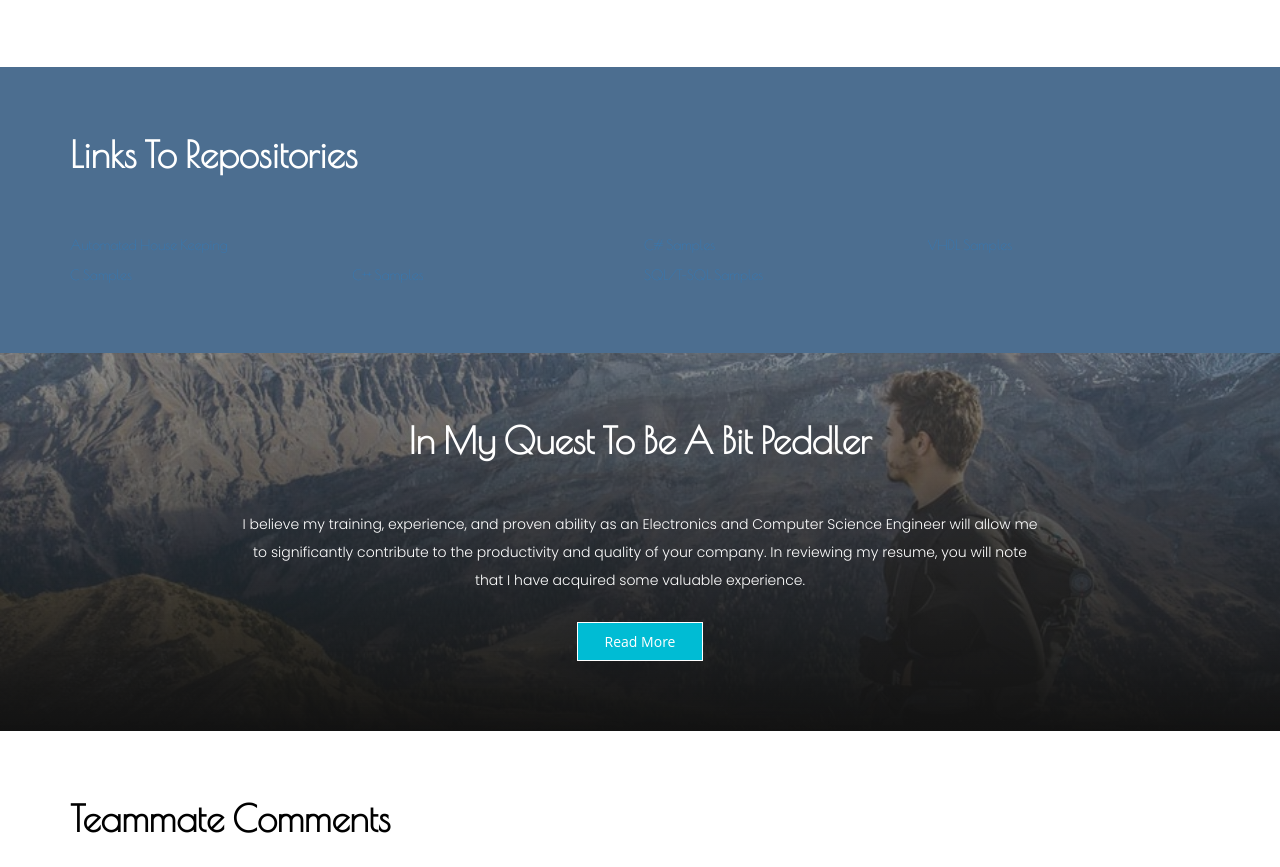
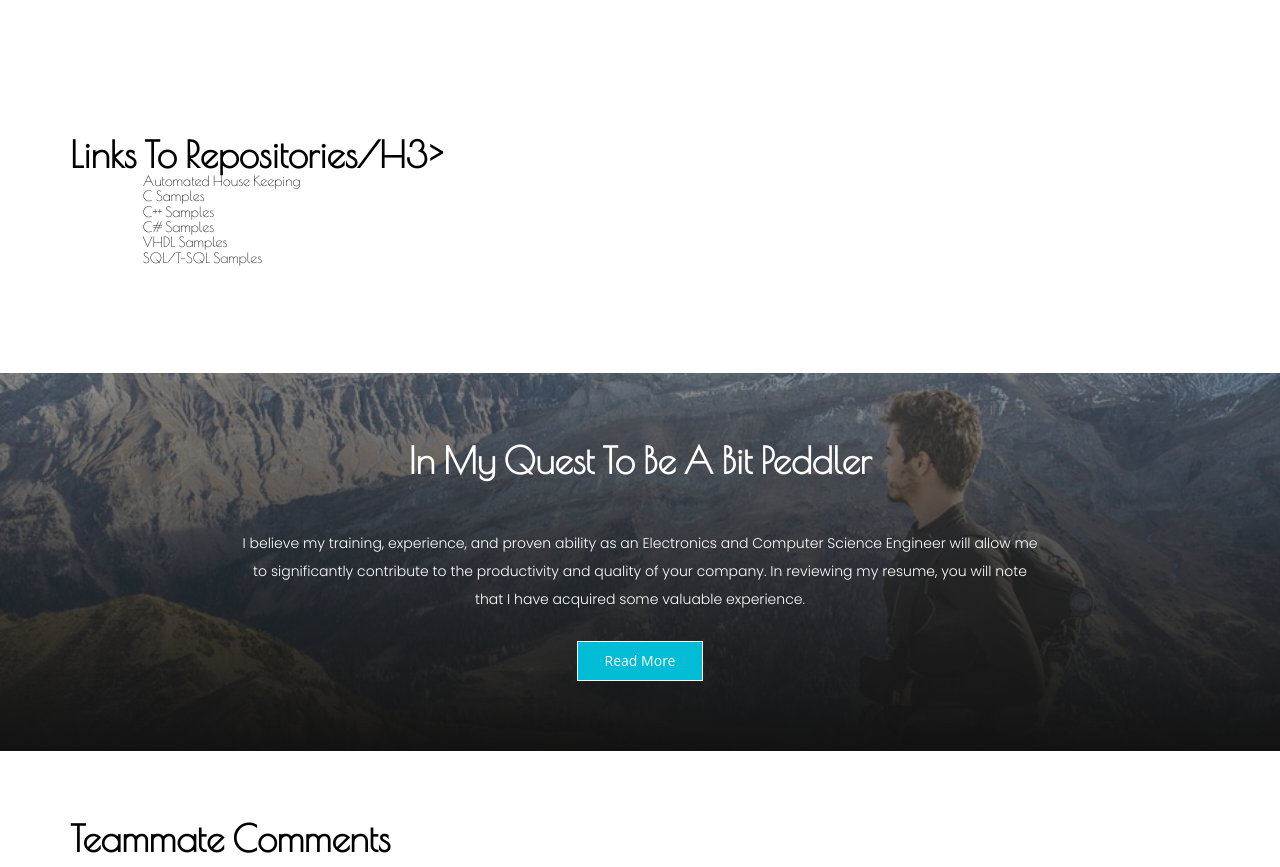
Before and after one commit to ronaldrespinoza/ronaldrespinoza.github.io, a plain HTML site: page index.html in a window 1280 px wide. Shown: the part 1040-1907 px from the top of the page. Drawn offline with nearby package versions, Linux system fonts and the light colour scheme.

Commit message:
changed gallery
updated gallery section to use CSS classes from about

```diff
--- a/index.html
+++ b/index.html
@@ -128,67 +128,25 @@ Smartphone Compatible web template, free webdesigns for Nokia, Samsung, LG, Sony
 </div>
 <!-- about -->
 <!-- gallery -->
-<div class="gallery_wthree" id="gallery">
-  <div class="container">
-    <h3 class="title">Links to Repositories</h3>
-    <div class="gallery_grid agileits_w3layouts">
-        <div class="col-md-6 col-sm-6 col-xs-6 grid-1 grid-c grid_w3l">
-        <div class="grid-1">
-          <a href="https://github.com/howcilly/AutomatedHouseKeeping">
-
-              <h5 class="title">Automated House Keeping</h5>
-
-          </a>
+<div class="about_agileinfo" id="gallery"><!-- hyperlink #gallery connects to this id-->
+    <div class="container">
+        <h3 class="title">Links to Repositories/h3>
+        <div class="about_main">
+        <div class="col-md-6 col-sm-6 col-xs-6 about_text_w3l">
+            <p>
+                <h5>Automated House Keeping</h5>
+                <h5>C Samples</h5>
+                <h5>C&#43;&#43; Samples</h5>
+                <h5>C&#35; Samples</h5>
+                <h5>VHDL Samples</h5>
+                <h5>SQL&#47;T&#45;SQL Samples</h5>
+            </p>
         </div>
-        <div class="sub_grid gallery_w3l">
-          <div class="col-md-6 col-sm-6 col-xs-6 grid-1 grid-c grid_w3l">
-            <a href="https://github.com/howcilly/C_Samples">
-
-                <h5 class="title">C Samples</h5>
-
-            </a>
-          </div>
-          <div class="col-md-6 col-sm-6 col-xs-6 grid-1 grid-b grid_w3l">
-            <a href="https://github.com/howcilly/CPP_Samples">
-
-                <h5 class="title">C&#43;&#43; Samples</h5>
-
-            </a>
-          </div>
-          <div class="clearfix"></div>
+        <div class="col-md-6 col-sm-6 col-xs-6"></div>
+        <div class="clearfix"></div>
         </div>
-      </div>
-      <div class="col-md-6 col-sm-6 col-xs-6 grid_w3">
-        <div class="sub_grid">
-          <div class="col-md-6 col-sm-6 col-xs-6 grid-1 grid-c grid_w3l">
-            <a href="https://github.com/howcilly/CSharp_Samples">
-
-                <h5 class="title">C&#35; Samples</h5>
-
-            </a>
-          </div>
-          <div class="col-md-6 col-sm-6 col-xs-6 grid-1 grid-d grid_w3l">
-            <a href="https://github.com/howcilly/VHDL_Samples">
-
-                <h5 class="title">VHDL Samples</h5>
-
-            </a>
-          </div>
-          <div class="clearfix"></div>
-        </div>
-        <div class="grid-1 grid-2">
-          <a href="https://github.com/howcilly/SQL_T-SQL_Samples">
-
-                <h5 class="title">SQL&#47;T&#45;SQL Samples</h5>
-
-          </a>
-        </div>
-        <div class="clearfix"></div>
-      </div>
-      <div class="clearfix"></div>
     </div>
-  </div>
-</div>
+    </div>
 <!-- gallery -->
 <!-- Tooltip -->
 <!-- Container for blurb popup from read more button in section-->
```
